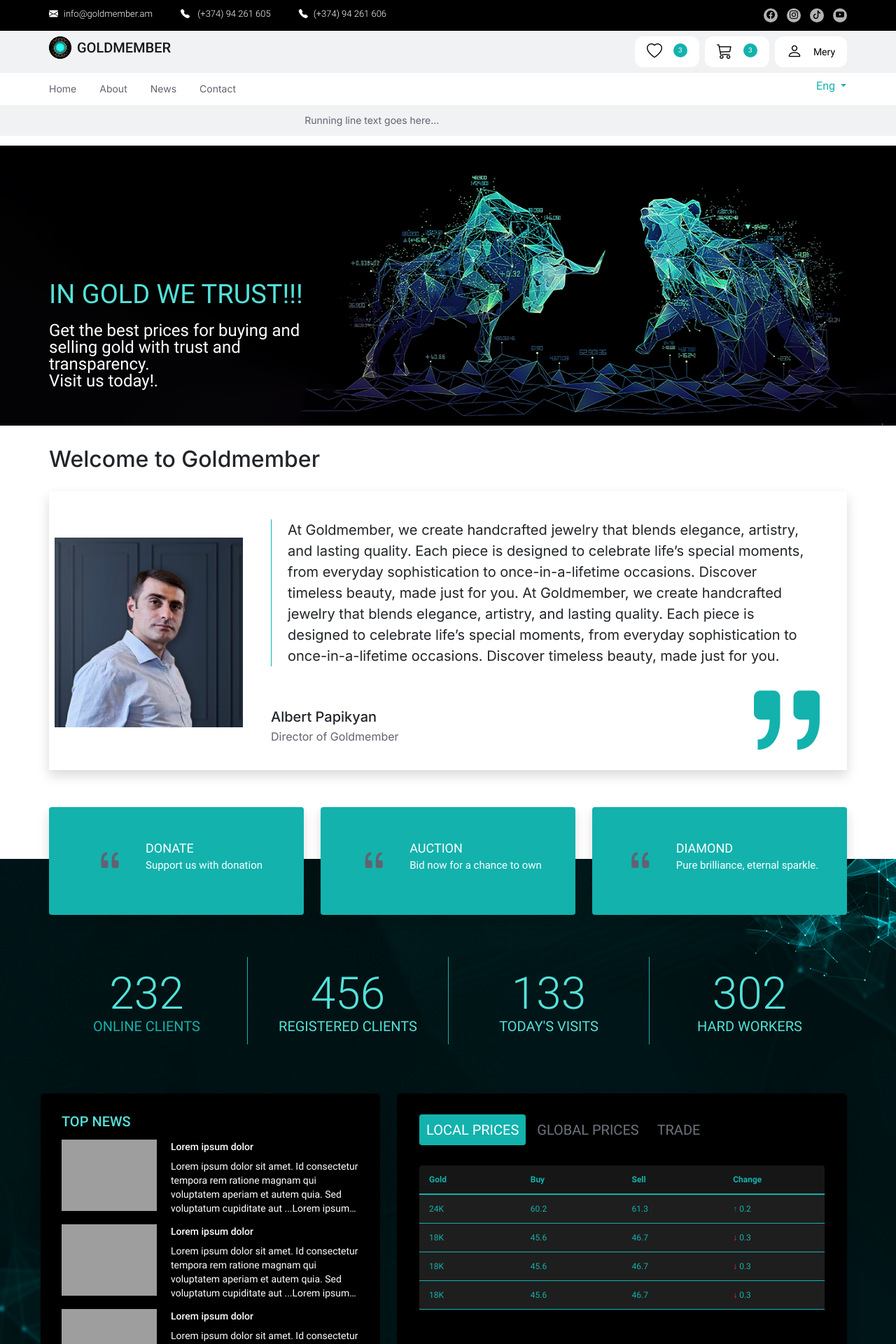
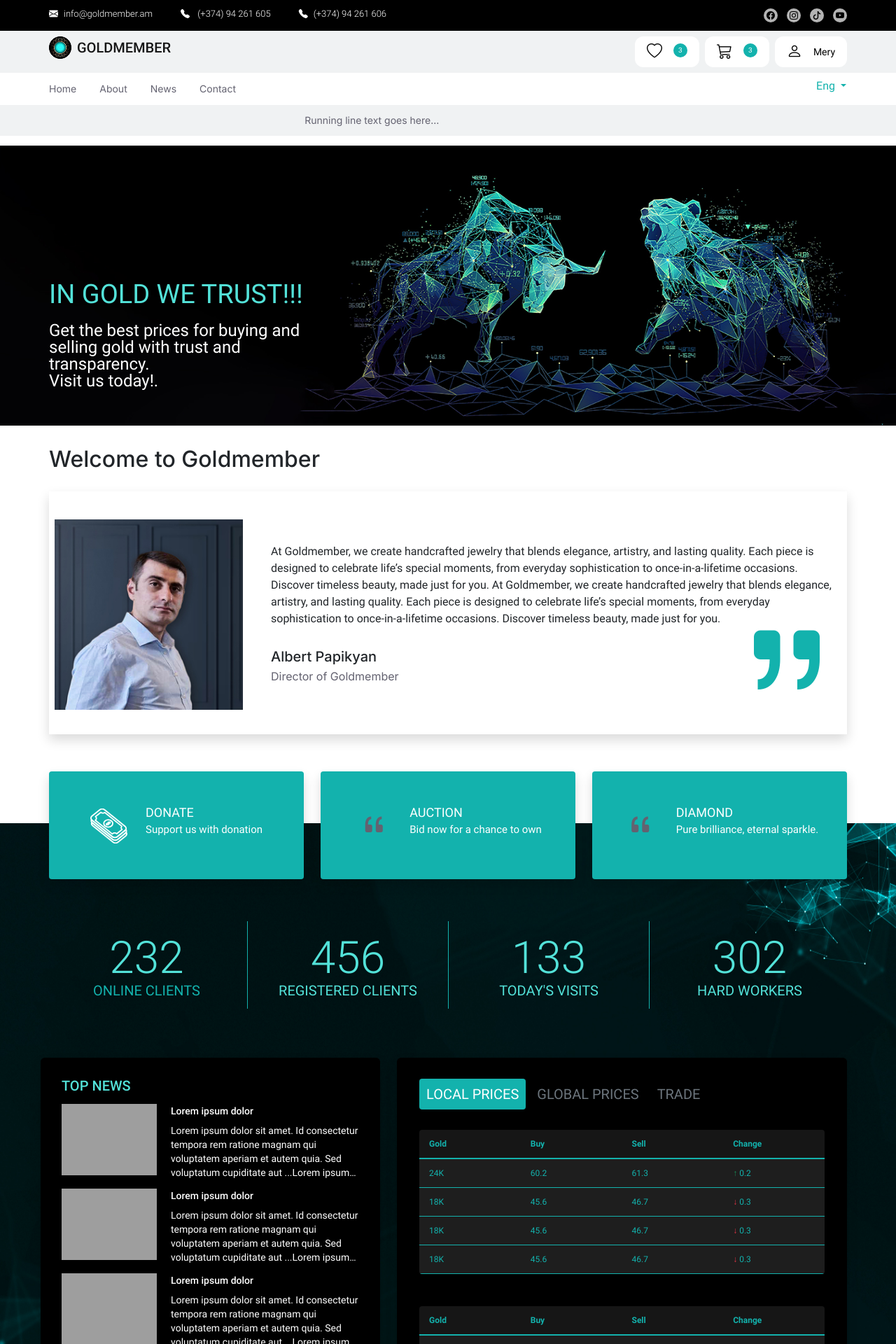
Before and after one commit to harutin19912024/samvel, a PHP site: page / in a window 1280 px wide. Shown: the top 1920 px of the page at 70% size. Run offline with PHP 8.4, Linux system fonts and the light colour scheme; grey boxes are pictures that could not be loaded.

Commit message:
Update HTML and CSS

```diff
--- a/css/components/header.css
+++ b/css/components/header.css
@@ -26,6 +26,8 @@
 
         i {
             width: 12px;
+            padding-left: 0px;
+            padding-top: 1px;
         }
     }
 
--- a/css/components/quote.css
+++ b/css/components/quote.css
@@ -20,7 +20,7 @@
     }
 
 
-    .text-content {
+    .text-content p:nth-child(1) {
         font-size: 20px;
         line-height: 30px;
         font-weight: 400;
--- a/index.html
+++ b/index.html
@@ -131,10 +131,12 @@
             <div class="col-md-4 col-12 px-0">
                 <h1 class="display-6 primary-alternate-color text-uppercase px-0 mb-2 pb-2 title">In gold we
                     trust!!!</h1>
-                <p class="text-content fs-4 pb-1 white-color fw-normal mb-5 h-base ">Get the best prices for buying and
+                <div class="text-content fs-4 pb-1 white-color fw-normal mb-5 h-base ">
+                    <p>Get the best prices for buying and
                         selling gold
                         with trust and transparency. <br> Visit us
                         today!.</p>
+                </div>
             </div>
         </div>
     </section>
@@ -178,11 +180,32 @@
             <div class="col-md-4 pb-md-0 pb-4">
                 <div class="bg-primary-color text-white d-flex justify-content-center card-content shadow">
                     <div class="card-icon">
-                        <i class="bi bi-quote gray-color quote-icon"></i>
+                        <svg width="56" height="56" viewBox="0 0 56 56" fill="none" xmlns="http://www.w3.org/2000/svg">
+                            <g clip-path="url(#clip0_256_86)">
+                                <g clip-path="url(#clip1_256_86)">
+                                    <path d="M49.6983 25.4654L20.6039 1.95487C18.5967 0.332885 15.3423 0.332884 13.3351 1.95487L2.4223 10.7733C0.415085 12.3952 0.415084 15.025 2.4223 16.647L31.5167 40.1575C33.5239 41.7795 36.7783 41.7795 38.7855 40.1575L49.6983 31.3391C51.7055 29.7171 51.7055 27.0874 49.6983 25.4654Z" stroke="white" stroke-width="1.84733" stroke-linecap="round" stroke-linejoin="round"/>
+                                    <path d="M50.7777 30.043C50.5255 30.5167 50.1711 30.9574 49.6939 31.3429L38.7871 40.1564C36.7898 41.7704 33.5178 41.7704 31.5137 40.1564L2.42675 16.652C2.18135 16.4537 1.97003 16.2443 1.78598 16.0185C0.988426 17.5333 1.3429 19.3621 2.86984 20.596L31.9568 44.1005C33.9541 45.7144 37.2261 45.7144 39.2302 44.1005L50.137 35.287C51.8957 33.8658 52.107 31.6569 50.7777 30.043Z" stroke="white" stroke-width="1.84733" stroke-linecap="round" stroke-linejoin="round"/>
+                                    <path d="M51.2208 33.9815C50.9686 34.4552 50.6142 34.8959 50.137 35.2815L39.2302 44.095C37.2329 45.7089 33.9609 45.7089 31.9568 44.095L2.86303 20.5905C2.61763 20.3922 2.40631 20.1829 2.22226 19.957C1.42471 21.4718 1.77918 23.3006 3.30612 24.5345L32.3931 48.039C34.3904 49.653 37.6624 49.653 39.6665 48.039L50.5733 39.2255C52.332 37.8043 52.5433 35.5955 51.214 33.9815H51.2208Z" stroke="white" stroke-width="1.84733" stroke-linecap="round" stroke-linejoin="round"/>
+                                    <path d="M25.6786 26.5561C29.2288 26.5561 32.1067 24.2304 32.1067 21.3616C32.1067 18.4928 29.2288 16.1672 25.6786 16.1672C22.1284 16.1672 19.2504 18.4928 19.2504 21.3616C19.2504 24.2304 22.1284 26.5561 25.6786 26.5561Z" stroke="white" stroke-width="1.84733" stroke-linecap="round" stroke-linejoin="round"/>
+                                    <path d="M22.911 23.8845L22.5361 23.5816C22.2634 23.3612 22.2634 22.9977 22.5361 22.7773L22.6997 22.6451C22.4884 22.3807 22.3452 22.0943 22.2907 21.8354C22.2361 21.5875 22.3997 21.3341 22.686 21.2295L23.2314 21.0201C23.4291 20.9485 23.654 20.9485 23.8449 21.0257C24.0358 21.1028 24.1789 21.2515 24.2198 21.4223C24.2743 21.6426 24.4311 21.8684 24.6288 22.0337C24.7106 22.0998 24.8674 22.1879 24.9287 22.1328C25.0174 22.0612 24.8947 21.7913 24.8129 21.6371C24.5811 21.2074 24.0289 20.1829 25.0105 19.3841C25.6104 18.8994 26.4557 18.7782 27.2396 19.0371L27.4714 18.8498C27.7441 18.6295 28.194 18.6295 28.4666 18.8498L28.8347 19.1473C29.1074 19.3676 29.1074 19.7312 28.8347 19.9515L28.6916 20.0672C28.8347 20.26 28.937 20.4583 29.0051 20.6676C29.0938 20.9375 28.9233 21.2129 28.6166 21.3286L28.0713 21.5269C27.8804 21.593 27.6691 21.593 27.485 21.5269C27.301 21.4553 27.1578 21.3231 27.1101 21.1634C27.076 21.0587 27.0078 20.8604 26.742 20.6456C26.6534 20.574 26.592 20.5519 26.5784 20.5519C26.5784 20.5519 26.6057 20.6841 26.8033 21.0752C27.1169 21.6756 27.4237 22.5625 26.483 23.3227C25.8558 23.8294 24.9765 23.9506 24.1585 23.6807L23.9131 23.879C23.6404 24.0994 23.1905 24.0994 22.9178 23.879L22.911 23.8845Z" fill="white" stroke="white" stroke-width="0.681672" stroke-miterlimit="10"/>
+                                    <path d="M45.0244 25.3663L20.7296 5.73425C19.0459 6.79187 16.6192 6.69823 15.0718 5.44781L7.49839 11.5677C9.17531 12.9172 9.17531 15.1151 7.49839 16.4647C7.36888 16.5693 7.23254 16.663 7.09621 16.7511L31.391 36.3832C31.5001 36.2675 31.6159 36.1573 31.7455 36.0582C33.4224 34.7086 36.1354 34.7086 37.8055 36.0582L45.3789 29.9383C43.8315 28.6879 43.7156 26.7269 45.0244 25.3663Z" stroke="white" stroke-width="1.84733" stroke-linecap="round" stroke-linejoin="round"/>
+                                </g>
+                            </g>
+                            <defs>
+                                <clipPath id="clip0_256_86">
+                                    <rect width="53" height="50" fill="white"/>
+                                </clipPath>
+                                <clipPath id="clip1_256_86">
+                                    <rect width="53" height="50" fill="white"/>
+                                </clipPath>
+                            </defs>
+                        </svg>
                     </div>
                     <div>
+                        <a href="doante">
                             <h5 class="card-title">DONATE</h5>
                             <p class="card-description text-start">Support us with donation</p>
+                        </a>
                     </div>
                 </div>
             </div>
@@ -192,8 +215,10 @@
                         <i class="bi bi-quote gray-color quote-icon"></i>
                     </div>
                     <div>
+                        <a href="auction">
                             <h5 class="card-title">AUCTION</h5>
                             <p class="card-description text-start">Bid now for a chance to own</p>
+                        </a>
                     </div>
                 </div>
             </div>
@@ -203,8 +228,10 @@
                         <i class="bi bi-quote gray-color quote-icon"></i>
                     </div>
                     <div>
+                        <a href="auction">
                             <h5 class="card-title">DIAMOND</h5>
                             <p class="card-description text-start">Pure brilliance, eternal sparkle.</p>
+                        </a>
                     </div>
                 </div>
             </div>
@@ -295,16 +322,50 @@
                     <div class="card shadow bg-black-color table-nav-box">
                         <ul class="nav nav-tabs">
                             <li class="nav-item">
-                                <a class="nav-link is_active text-white" href="#">LOCAL PRICES</a>
+                                <a class="nav-link is_active text-white" data-bs-toggle="tab" data-bs-target="#localPrice" type="button" role="tab" aria-controls="home" aria-selected="true" href="#localPrice">LOCAL PRICES</a>
                             </li>
                             <li class="nav-item">
-                                <a class="nav-link text-muted" href="#">GLOBAL PRICES</a>
+                                <a class="nav-link text-muted" data-bs-toggle="tab" data-bs-target="#globalPrice" type="button" role="tab" aria-controls="home" aria-selected="true" href="#globalPrice">GLOBAL PRICES</a>
                             </li>
                             <li class="nav-item">
-                                <a class="nav-link text-muted" href="#">TRADE</a>
+                                <a class="nav-link text-muted" href="#trade" data-bs-toggle="tab" data-bs-target="#trade" type="button" role="tab" aria-controls="home" aria-selected="true">TRADE</a>
                             </li>
                         </ul>
-                        <div class="table primary-color">
+                        <div class="table primary-color active" id="localPrice" role="tabpanel" aria-labelledby="home-tab">
+                            <div class="table-header">
+                                <div>Gold</div>
+                                <div>Buy</div>
+                                <div>Sell</div>
+                                <div>Change</div>
+                            </div>
+                            <div class="table-body">
+                                <div class="table-row">
+                                    <div>24K</div>
+                                    <div>60.2</div>
+                                    <div>61.3</div>
+                                    <div><span class="text-success">↑</span> 0.2</div>
+                                </div>
+                                <div class="table-row">
+                                    <div>18K</div>
+                                    <div>45.6</div>
+                                    <div>46.7</div>
+                                    <div><span class="text-danger">↓</span> 0.3</div>
+                                </div>
+                                <div class="table-row">
+                                    <div>18K</div>
+                                    <div>45.6</div>
+                                    <div>46.7</div>
+                                    <div><span class="text-danger">↓</span> 0.3</div>
+                                </div>
+                                <div class="table-row">
+                                    <div>18K</div>
+                                    <div>45.6</div>
+                                    <div>46.7</div>
+                                    <div><span class="text-danger">↓</span> 0.3</div>
+                                </div>
+                            </div>
+                        </div>
+                        <div class="table primary-color" id="globalPrice" role="tabpanel" aria-labelledby="global-tab">
                             <div class="table-header">
                                 <div>Gold</div>
                                 <div>Buy</div>
@@ -343,8 +404,8 @@
                 </div>
             </div>
         </div>
+    </section>
 
-    </section>
     <section class="contact-section position-relative">
         <div class="container">
             <div class="row">
@@ -392,8 +453,8 @@
 
         <!-- Background Map -->
         <div class="map-background w-100 position-absolute">
-            <img class="w-100" src="images/map-min.jpg" alt="Map" height="694" width="1440">
-        </div>
+            <iframe src="https://www.google.com/maps/embed?pb=!1m18!1m12!1m3!1d3048.529914386416!2d44.506797176539166!3d40.17501897031453!2m3!1f0!2f0!3f0!3m2!1i1024!2i768!4f13.1!3m3!1m2!1s0x406abddabe0c3071%3A0x4aa102e32cb6e5f7!2sGoldmember!5e0!3m2!1sen!2sam!4v1730750217913!5m2!1sen!2sam" width="100%" height="100%" style="border:0;" allowfullscreen="" loading="lazy" referrerpolicy="no-referrer-when-downgrade"></iframe>
+        </div><!-- End Contact Form -->
     </section>
 
 </main>
```
Lines whose indentation alone changed are shown as unchanged.
